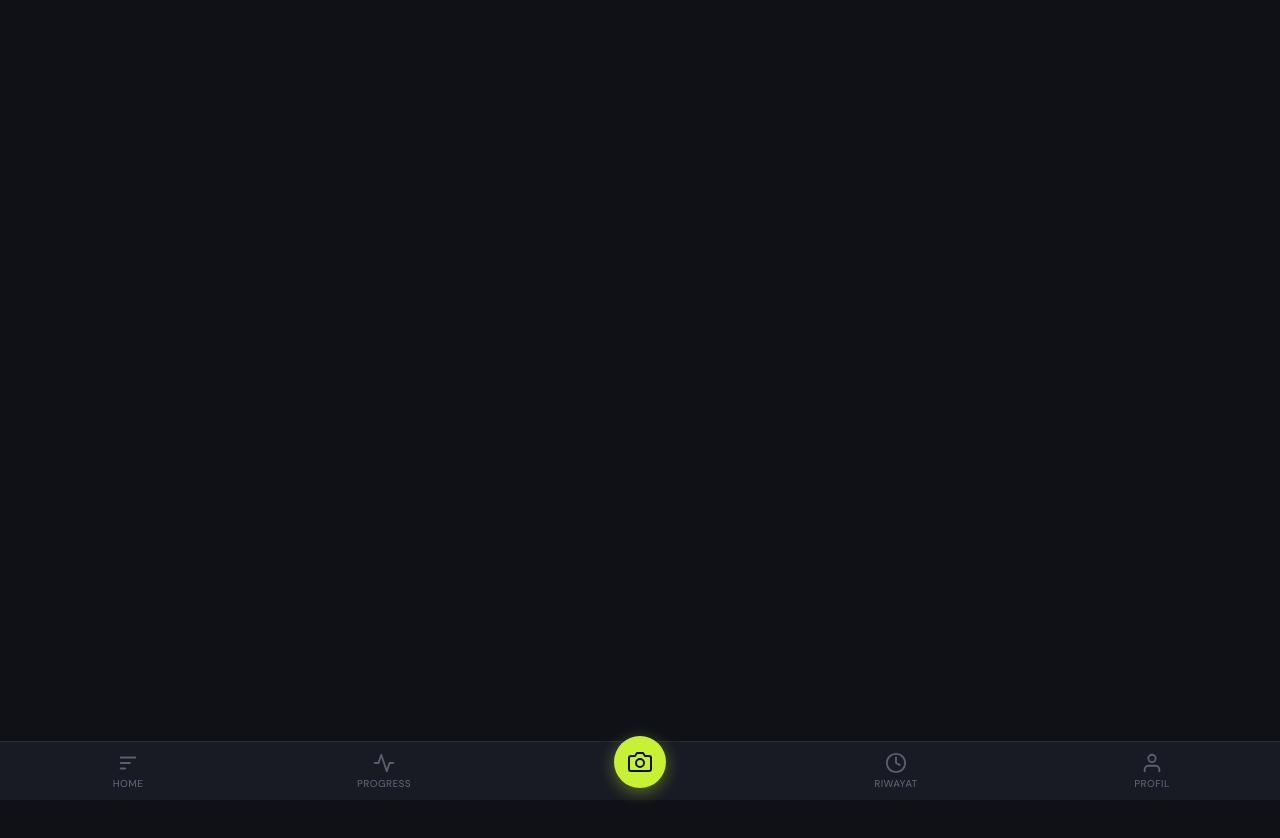
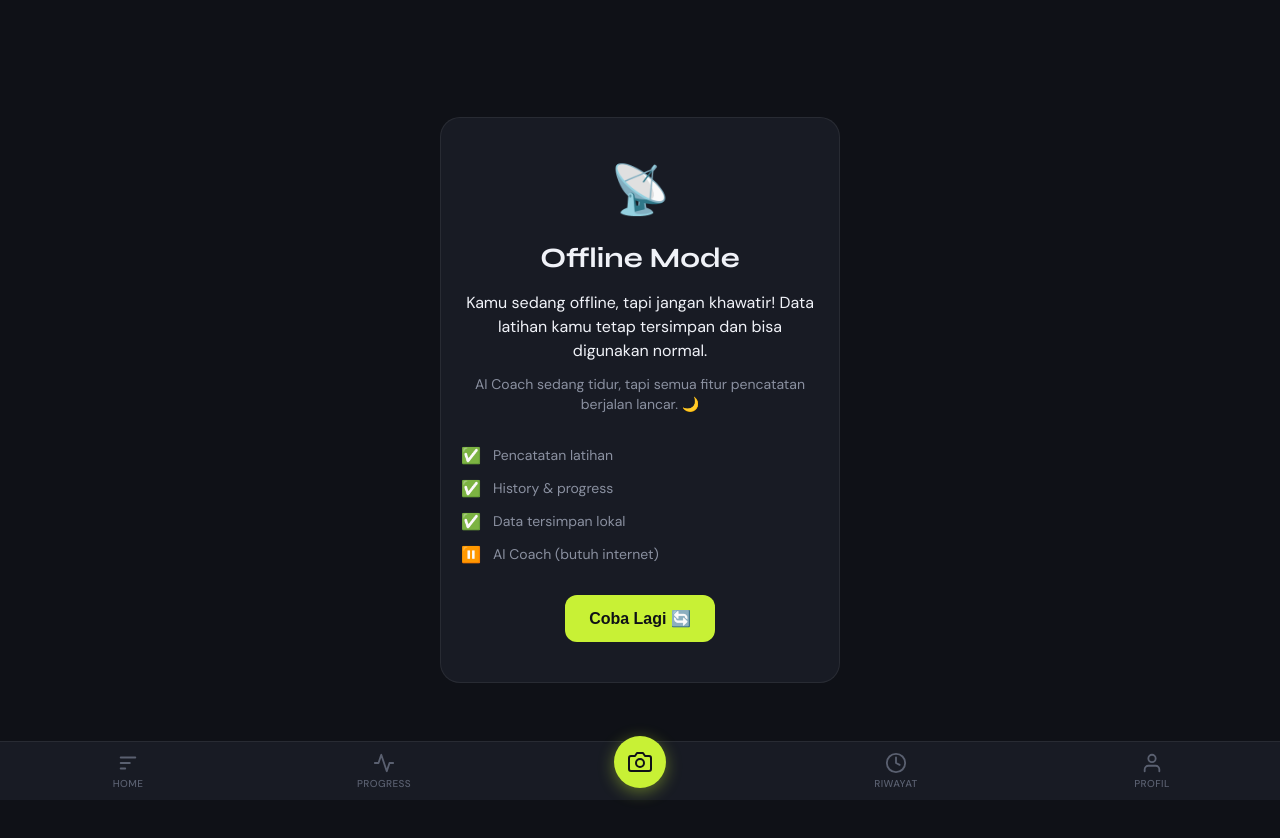
Before and after one commit to fauqaji/gymtrack-pro, a Nuxt app: page /offline in a window 1280 px wide. Both pictures are taken after a click on the button "Mulai Training 💪". Shown: the top 838 px of the page. Before the commit the page ends 800 px from the top, so only its background shows below. Built offline with nearby package versions, Linux system fonts and the light colour scheme.

Commit message:
menghilangkan tampilan yang menghalangi

```diff
--- a/nuxt.config.ts
+++ b/nuxt.config.ts
@@ -50,10 +50,11 @@ export default defineNuxtConfig({
       ],
     },
     workbox: {
-      navigateFallback: "/",
+      navigateFallback: "/offline",
       globPatterns: ["**/*.{js,css,html,png,svg,ico}"],
       cleanupOutdatedCaches: true,
-      // 👇 2. TAMBAHKAN INI UNTUK MENYIMPAN FONT GOOGLE SAAT OFFLINE 👇
+      // 👇 TAMBAHKAN OFFLINE FALLBACK UNTUK MENCEGAH BLOCKING SCREEN 👇
+      offlineGoogleAnalytics: false,
       runtimeCaching: [
         {
           urlPattern: /^https:\/\/fonts\.googleapis\.com\/.*/i,
--- /dev/null
+++ b/pages/offline.vue
@@ -0,0 +1,149 @@
+<!-- pages/offline.vue -->
+<template>
+  <div class="offline-page">
+    <div class="offline-content">
+      <div class="offline-icon">📡</div>
+      <h1 class="offline-title">Offline Mode</h1>
+      <p class="offline-message">
+        Kamu sedang offline, tapi jangan khawatir! Data latihan kamu tetap tersimpan dan bisa digunakan normal.
+      </p>
+      <p class="offline-submessage">
+        AI Coach sedang tidur, tapi semua fitur pencatatan berjalan lancar. 🌙
+      </p>
+
+      <div class="offline-features">
+        <div class="feature-item">
+          <span class="feature-icon">✅</span>
+          <span>Pencatatan latihan</span>
+        </div>
+        <div class="feature-item">
+          <span class="feature-icon">✅</span>
+          <span>History & progress</span>
+        </div>
+        <div class="feature-item">
+          <span class="feature-icon">✅</span>
+          <span>Data tersimpan lokal</span>
+        </div>
+        <div class="feature-item">
+          <span class="feature-icon">⏸️</span>
+          <span>AI Coach (butuh internet)</span>
+        </div>
+      </div>
+
+      <button class="btn-retry" @click="retryConnection">
+        Coba Lagi 🔄
+      </button>
+    </div>
+  </div>
+</template>
+
+<script setup lang="ts">
+import { useNetwork } from '@vueuse/core'
+
+const { isOnline } = useNetwork()
+
+function retryConnection() {
+  if (isOnline.value) {
+    // Jika sudah online, redirect ke home
+    navigateTo('/')
+  } else {
+    // Jika masih offline, refresh halaman
+    window.location.reload()
+  }
+}
+
+// Auto redirect jika koneksi kembali
+watch(isOnline, (online) => {
+  if (online) {
+    navigateTo('/')
+  }
+})
+</script>
+
+<style scoped>
+.offline-page {
+  min-height: 100vh;
+  display: flex;
+  align-items: center;
+  justify-content: center;
+  background: var(--bg);
+  padding: 20px;
+}
+
+.offline-content {
+  text-align: center;
+  max-width: 400px;
+  padding: 40px 20px;
+  background: var(--bg2);
+  border-radius: 20px;
+  border: 1px solid var(--border);
+}
+
+.offline-icon {
+  font-size: 48px;
+  margin-bottom: 20px;
+}
+
+.offline-title {
+  font-size: 28px;
+  font-weight: 700;
+  color: var(--text);
+  margin-bottom: 16px;
+}
+
+.offline-message {
+  color: var(--text);
+  font-size: 16px;
+  line-height: 1.5;
+  margin-bottom: 12px;
+}
+
+.offline-submessage {
+  color: var(--text2);
+  font-size: 14px;
+  line-height: 1.4;
+  margin-bottom: 30px;
+}
+
+.offline-features {
+  display: flex;
+  flex-direction: column;
+  gap: 12px;
+  margin-bottom: 30px;
+  text-align: left;
+}
+
+.feature-item {
+  display: flex;
+  align-items: center;
+  gap: 12px;
+  font-size: 14px;
+  color: var(--text2);
+}
+
+.feature-icon {
+  font-size: 16px;
+  min-width: 20px;
+}
+
+.btn-retry {
+  background: var(--accent);
+  color: #0f1117;
+  border: none;
+  border-radius: 12px;
+  padding: 14px 24px;
+  font-size: 16px;
+  font-weight: 600;
+  cursor: pointer;
+  transition: all 0.2s;
+}
+
+.btn-retry:hover {
+  transform: translateY(-1px);
+  box-shadow: 0 4px 12px rgba(0, 0, 0, 0.15);
+}
+
+.btn-retry:active {
+  transform: translateY(0);
+}
+</style>
```
